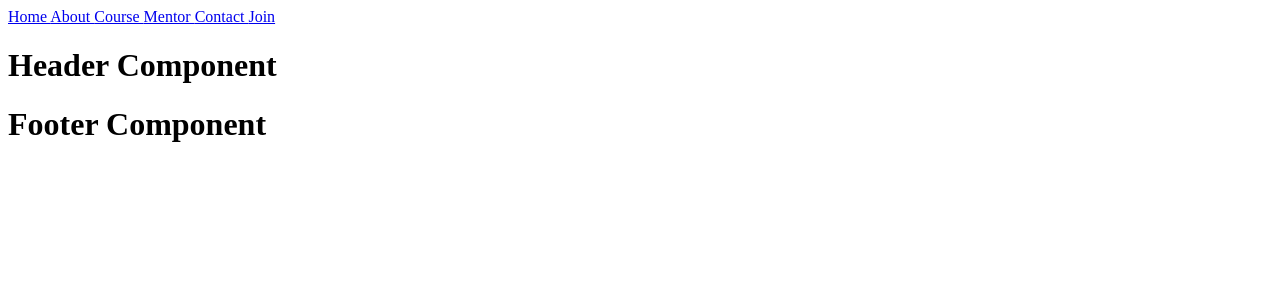
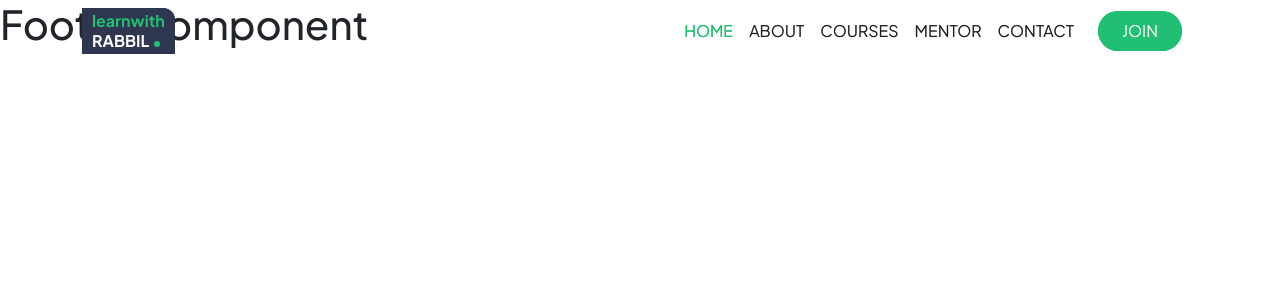
Before and after one commit to saburali/RabbilPortfolio-with-viewJS, a Vue app: page /#/ in a window 1280 px wide. Shown: the top 300 px of the page. Built offline with nearby package versions, Linux system fonts and the light colour scheme.

Commit message:
Clean Router Link and Create+Add to Navbar Component

```diff
--- a/src/App.vue
+++ b/src/App.vue
@@ -1,16 +1,13 @@
 <template>
-  <router-link to="/"> Home </router-link>
-  <router-link to="/about"> About </router-link>
-  <router-link to="/course"> Course </router-link>
-  <router-link to="/mentor"> Mentor </router-link>
-  <router-link to="/contact"> Contact </router-link>
-  <router-link to="/join"> Join </router-link>
+  <HeaderComponent />
   <router-view></router-view>
 </template>
 
 <script>
+import HeaderComponent from "@/components/Header";
 export default {
   name: 'App',
+  components: {HeaderComponent},
 }
 </script>
 
--- a/src/components/Header.vue
+++ b/src/components/Header.vue
@@ -1,15 +1,122 @@
 <template>
-  <div>
-    <h1> Header Component </h1>
-  </div>
+  <nav class="navbar navbar-expand-lg bg-light fixed-top">
+    <div class="container">
+      <router-link to="/">
+        <a class="navbar-brand bodyMedium fw-bold themeDarkBG d-inline-block">
+          learnwith <br/> <span class="small-dot">RABBIL</span>
+        </a>
+      </router-link>
+      <button class="navbar-toggler" type="button" data-bs-toggle="offcanvas" data-bs-target="#offcanvasNavbar" aria-controls="offcanvasNavbar">
+        <span class="navbar-toggler-icon"></span>
+      </button>
+      <div class="offcanvas offcanvas-end" tabindex="-1" id="offcanvasNavbar" aria-labelledby="offcanvasNavbarLabel">
+        <div class="offcanvas-header">
+          <h5 class="offcanvas-title" id="offcanvasNavbarLabel">Offcanvas</h5>
+          <button type="button" class="btn-close" data-bs-dismiss="offcanvas" aria-label="Close"></button>
+        </div>
+        <div class="offcanvas-body">
+          <ul class="navbar-nav justify-content-end flex-grow-1 pe-3">
+            <li class="nav-item">
+              <router-link to="/">
+                <a class="nav-link text-uppercase active">Home</a>
+              </router-link>
+            </li>
+            <li class="nav-item">
+              <router-link to="/about">
+                <a class="nav-link text-uppercase">About</a>
+              </router-link>
+            </li>
+            <li class="nav-item">
+              <router-link to="/course">
+                <a class="nav-link text-uppercase">Courses</a>
+              </router-link>
+            </li>
+            <li class="nav-item">
+              <router-link to="/mentor">
+                <a class="nav-link text-uppercase">Mentor</a>
+              </router-link>
+            </li>
+            <li class="nav-item">
+              <router-link to="/contact">
+                <a class="nav-link text-uppercase">Contact</a>
+              </router-link>
+            </li>
+            <li class="nav-item">
+              <router-link to="/join">
+                <a class="nav-link text-uppercase rounded-pill text-white themeBG py-2 px-4 ms-md-3">Join</a>
+              </router-link>
+            </li>
+          </ul>
+        </div>
+      </div>
+    </div>
+  </nav>
 </template>
 
 <script>
 export default {
-  name: "HeaderComponent"
+  name: "HeaderComponent",
 }
 </script>
 
 <style scoped>
+.navbar {
+  top: 0;
+  left: 0;
+  right: 0;
+  z-index: 999;
+  height: 62px;
+  position: fixed;
+  transition: all ease-in-out 0.5s;
+  background-color: transparent !important;
+}
 
+.removeNavbar .navbar {
+  top: -70px;
+}
+
+.removeNavbar.mouseScroll .navbar {
+  top: 0;
+  background-color: var(--themeWhiteColor) !important;
+  box-shadow: rgba(33, 35, 38, 0.1) 0 10px 10px -10px;
+}
+
+.navbar-brand {
+  padding: 3px 10px;
+  line-height: 20px;
+  color: var(--themeColor);
+  border-top-right-radius: 12px;
+  transition: all ease-in-out 0.5s;
+}
+
+.navbar-brand:hover {
+  color: var(--themeWhiteColor);
+}
+
+.navbar-brand span {
+  color: #ffffff;
+  transition: all ease-in-out 0.5s;
+}
+
+.navbar-brand:hover span {
+  color: var(--themeColor);
+}
+
+.navbar-brand:hover .small-dot::after {
+  background-color: white !important;
+}
+
+.navbar-nav .nav-link.active, .navbar-nav .show>.nav-link {
+  color: var(--themeColor);
+}
+
+.mouseScroll .position-sticky {
+  top: 80px;
+}
+
+@media only screen and (max-width: 400px) {
+  .navbar-nav .nav-link {
+    text-align: center;
+  }
+}
 </style>
```
Also changed, not shown: src/main.js (+9 -1 lines).
